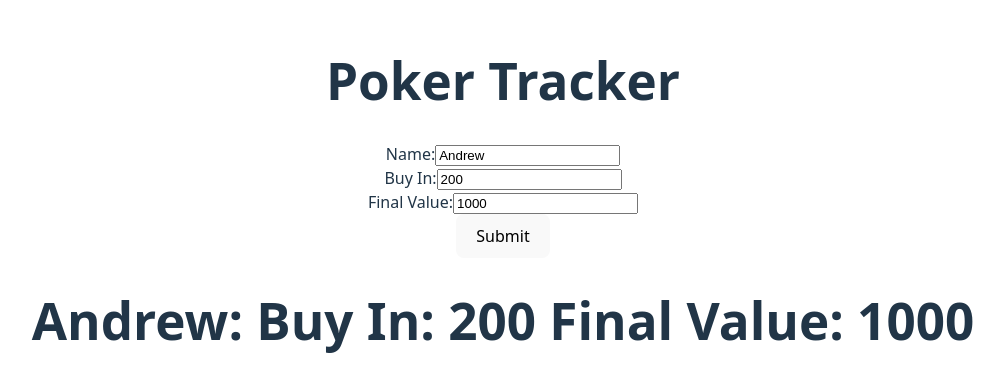
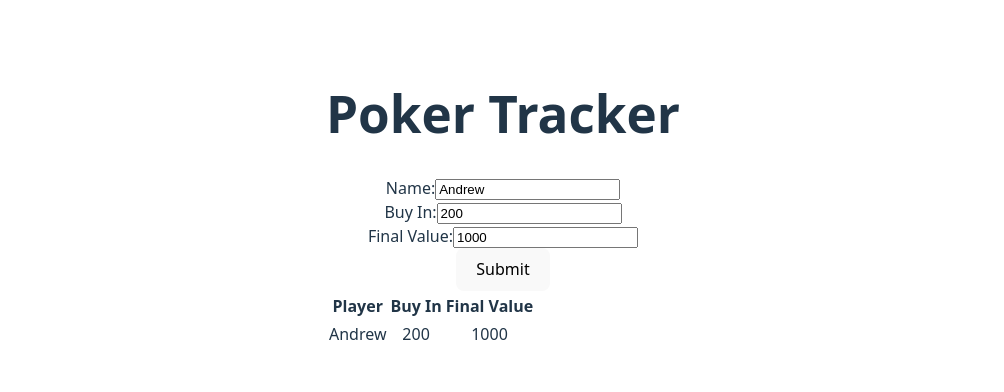
Before and after one commit to Andrewang561/Buy-in-Tracker, a React (Vite) app: page / in a window 1280 px wide. Shown: the part 200-592 px from the top of the page, without its empty margins (137-1141 px from the left). Built offline with nearby package versions, Linux system fonts and the light colour scheme.

Commit message:
Display player data in a table

```diff
--- a/src/App.tsx
+++ b/src/App.tsx
@@ -58,7 +58,18 @@ function App() {
         <br />
         <button type="submit">Submit</button>
       </form>
-      <Players player1={playerValue} />
+      <table>
+        <thead>
+          <tr>
+            <th>Player</th>
+            <th>Buy In</th>
+            <th>Final Value</th>
+          </tr>
+        </thead>
+        <tbody>
+          <Players player1={playerValue}></Players>
+        </tbody>
+      </table>
     </div>
   );
 }
--- a/src/components/players.tsx
+++ b/src/components/players.tsx
@@ -5,7 +5,11 @@ interface PlayersProps {
 }
 
 function Players({ player1 }: PlayersProps) {
-    return <h1>{player1.name}: Buy In: {player1.buyIn} Final Value: {player1.finalValue}</h1>
+    return <tr>
+        <td>{player1.name}</td>
+        <td>{player1.buyIn}</td>
+        <td>{player1.finalValue}</td>
+    </tr>
 }
 
 export default Players
```
